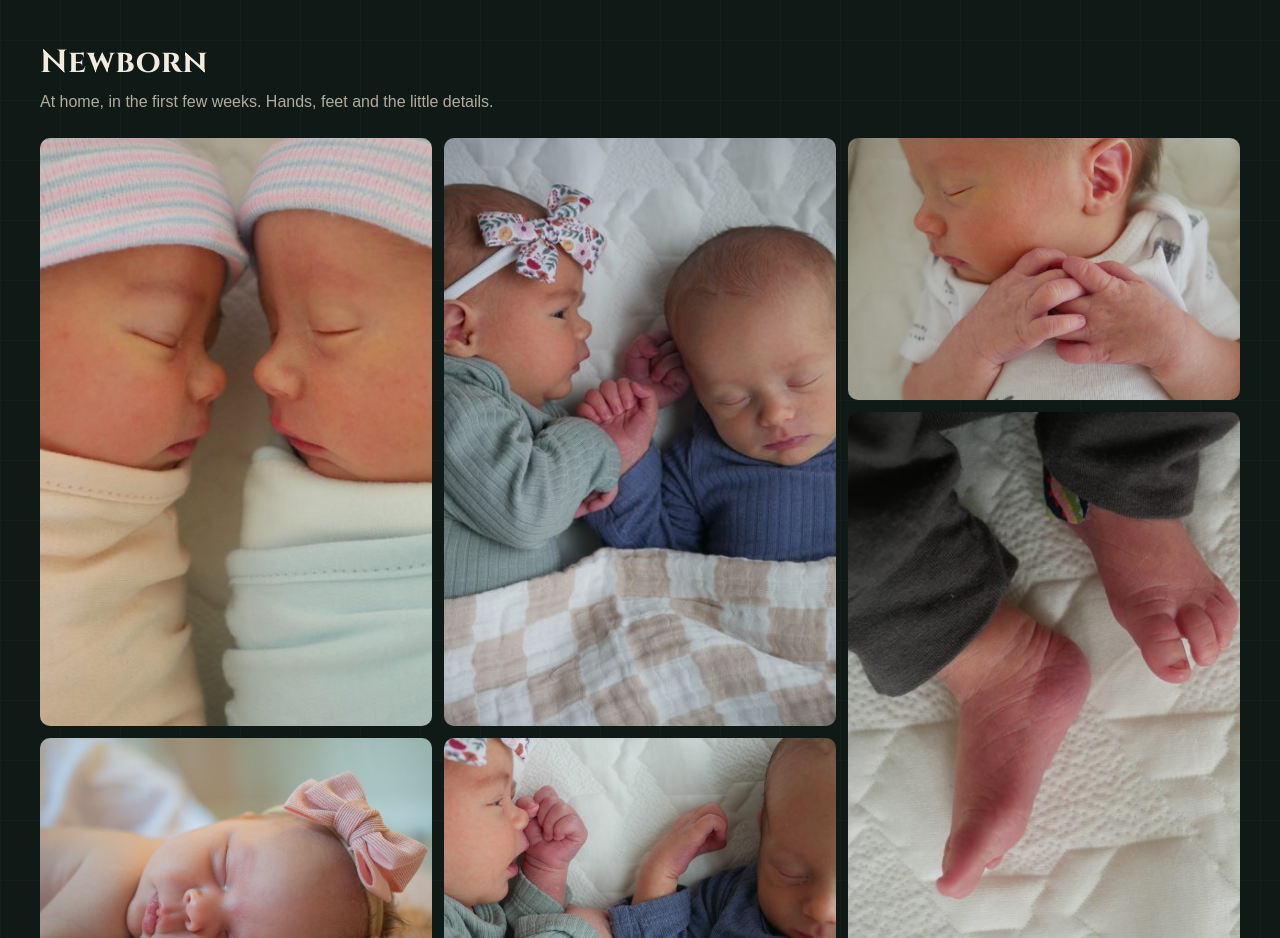
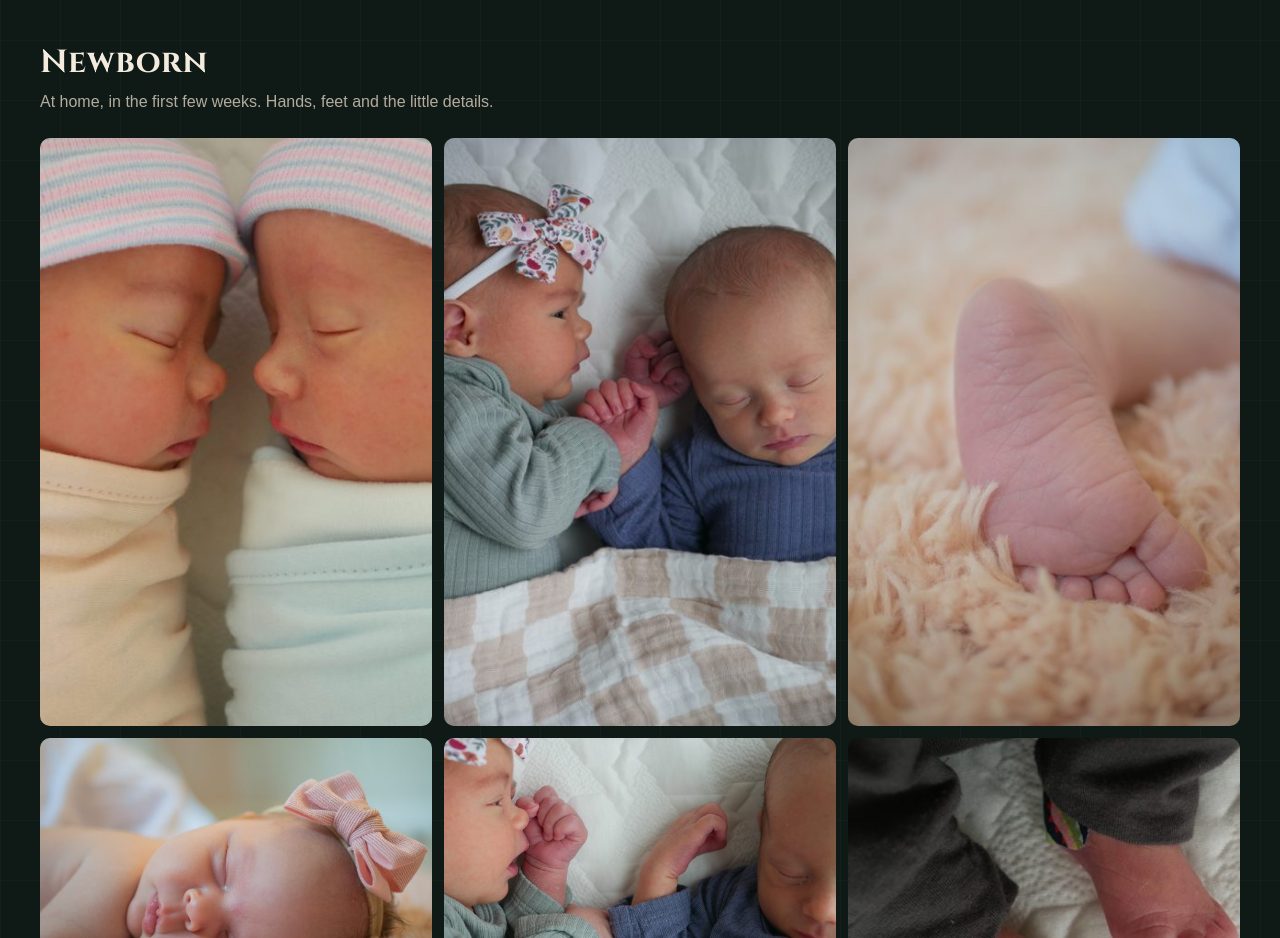
Before and after one commit to blaisforrest/blaisforrest.github.io, a plain HTML site: page photography.html in a window 1280 px wide. Shown: the part 5600-6538 px from the top of the page. Drawn offline with Linux system fonts and the light colour scheme.

Commit message:
Newborn: foot on the soft blanket
Co-Authored-By: Claude Opus 5.5 <noreply@anthropic.com>
Claude-Session: https://claude.ai/code/session_012fPbxdW8RHu4aWC6hhTmmW

```diff
--- a/photography.html
+++ b/photography.html
@@ -173,6 +173,7 @@
           <a href="images/photography/newborn/newborn-03.jpg" data-lb><img src="images/photography/newborn/newborn-03-sm.jpg" width="1600" height="1068" loading="lazy" alt="Newborn twins side by side"></a>
           <a href="images/photography/newborn/newborn-04.jpg" data-lb><img src="images/photography/newborn/newborn-04-sm.jpg" width="1600" height="1068" loading="lazy" alt="Newborn hands"></a>
           <a href="images/photography/newborn/newborn-05.jpg" data-lb><img src="images/photography/newborn/newborn-05-sm.jpg" width="1600" height="1068" loading="lazy" alt="Newborn hands and ear"></a>
+          <a href="images/photography/newborn/newborn-08.jpg" data-lb><img src="images/photography/newborn/newborn-08-sm.jpg" width="1068" height="1600" loading="lazy" alt="Newborn foot on a soft blanket"></a>
           <a href="images/photography/newborn/newborn-06.jpg" data-lb><img src="images/photography/newborn/newborn-06-sm.jpg" width="1068" height="1600" loading="lazy" alt="Newborn feet"></a>
       </div>
     </section>
```
Also changed, not shown: images/photography/newborn/newborn-08-sm.jpg (added), images/photography/newborn/newborn-08.jpg (added).
